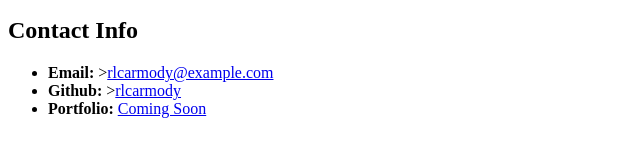
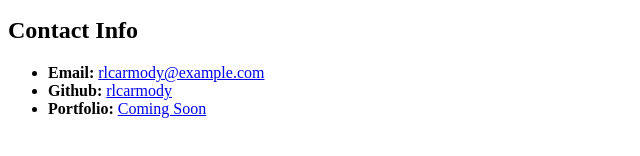
Before and after one commit to rlcarmody/BootcampGitLesson, a plain HTML site: page bio.html in a window 1280 px wide. Shown: the part 350-506 px from the top of the page, 0-640 px from the left. Drawn offline with Linux system fonts and the light colour scheme.

Commit message:
fixing errant tag characters

```diff
--- a/bio.html
+++ b/bio.html
@@ -14,8 +14,8 @@
     </p>
     <h2>Contact Info</h2>
     <ul>
-        <li><strong>Email: </strong>><a href="mailto:rlcarmody@example.com">rlcarmody@example.com</a></li>
-        <li><strong>Github: </strong>><a href="https://github.com/rlcarmody/">rlcarmody</a></li>
+        <li><strong>Email: </strong><a href="mailto:rlcarmody@example.com">rlcarmody@example.com</a></li>
+        <li><strong>Github: </strong><a href="https://github.com/rlcarmody/">rlcarmody</a></li>
         <li><strong>Portfolio: </strong><a href="#">Coming Soon</a></li>
     </ul>
 
```
